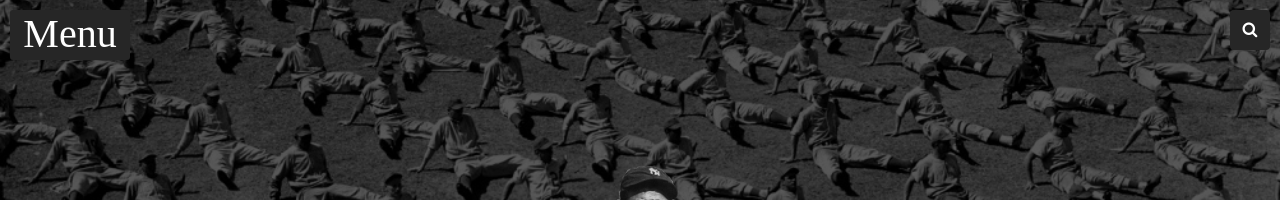
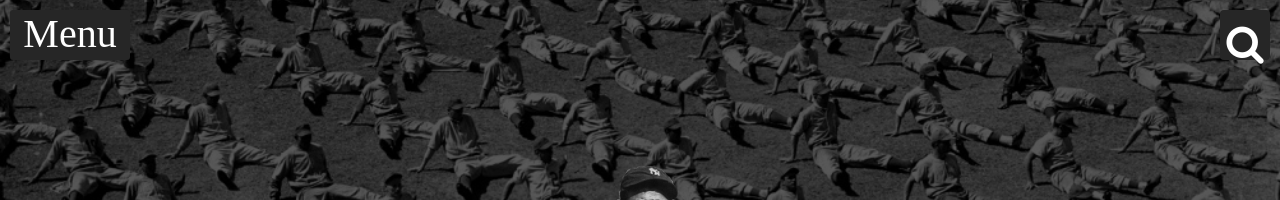
Before and after one commit to classicblunders/classicblunders.github.io, a Jekyll site: the page built from index.html, in a window 1280 px wide. Shown: the top 200 px of the page. Built offline with Jekyll 4.4.1, drawn with Linux system fonts in a browser that asks for light colours; nearby versions of some CDN libraries; the list of posts is cut into pages by our own code.

Commit message:
Update menu button sizes.

```diff
--- a/assets/css/style.css
+++ b/assets/css/style.css
@@ -3791,10 +3791,10 @@ button.menu-button {
   position: absolute;
   top: 10px;
   right: 10px;
-  width: 40px;
-  height: 40px;
+  width: 50px;
+  height: 50px;
   z-index: 1000;
-  font-size: 16px;
+  font-size: 40px;
   padding: 0;
   outline: 0;
   border: 0;
@@ -3872,7 +3872,7 @@ a#slide:after{
 a#slide.slide:after{
     position:absolute;
     content:"Close";
-    top:0px;
+    top:5px;
     left:50%;
     width:80px;
     height:80px;
@@ -3887,10 +3887,10 @@ a#slide.slide:after{
     position:fixed;
     overflow-y:scroll;
     height:100%;
-    width:298px;
+    width:180px;
     padding:40px 30px 0;
     top:0;
-    left:-298px;
+    left:-180px;
     background:#191918;
     z-index:20
     }
```
